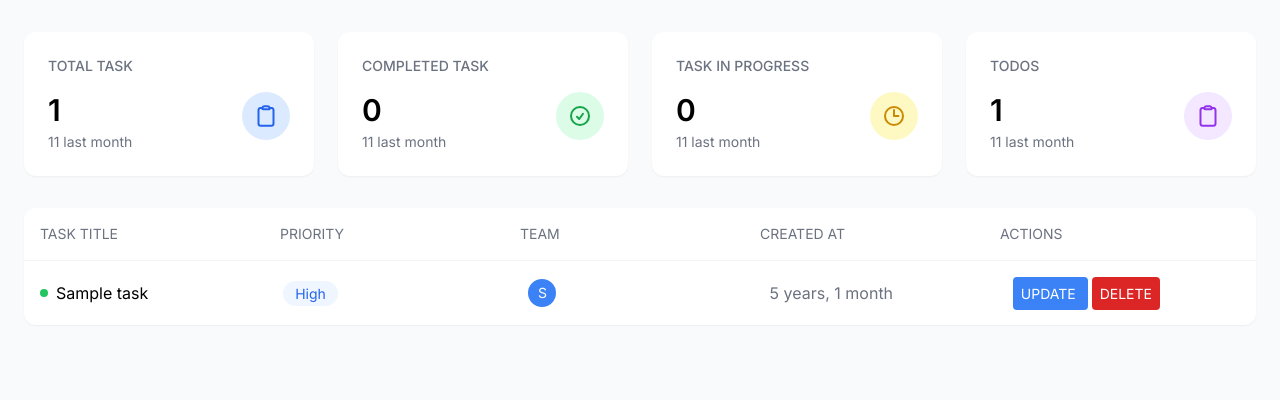
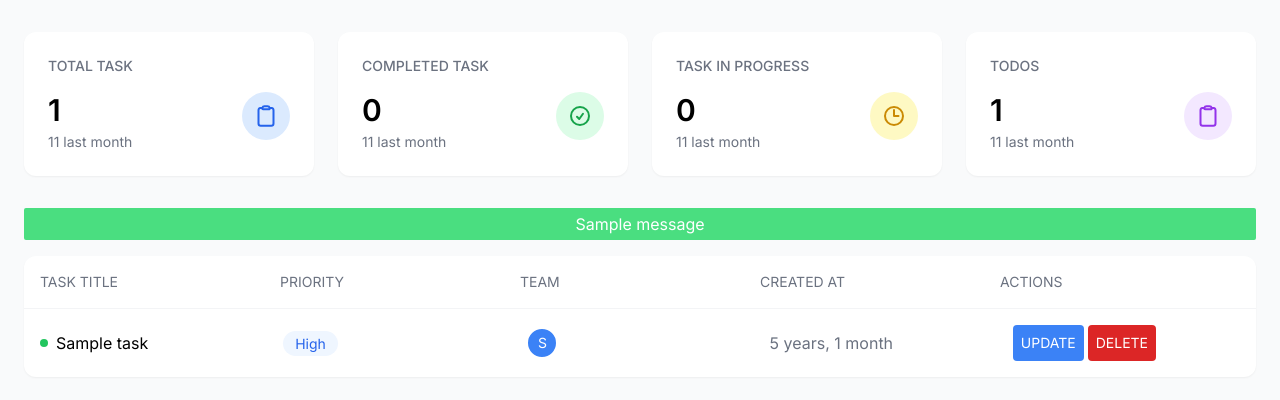
Before and after one commit to dabananda/task_management, a Django app: page /tasks/admin-dashboard/ in a window 1280 px wide. Shown: the part 64-464 px from the top of the page. Run offline with Django 5.2, Linux system fonts and the light colour scheme; tables that the repository leaves empty hold one stand-in row (values such as "Sample post"); one stand-in notice (Sample message) is shown.

Commit message:
Added delete method

```diff
--- a/static/css/output.css
+++ b/static/css/output.css
@@ -1006,6 +1006,11 @@ video {
   background-color: rgb(245 158 11 / var(--tw-bg-opacity, 1));
 }
 
+.bg-red-400 {
+  --tw-bg-opacity: 1;
+  background-color: rgb(248 113 113 / var(--tw-bg-opacity, 1));
+}
+
 .p-2 {
   padding: 0.5rem;
 }
--- a/tasks/templates/dashboard/admin-dashboard.html
+++ b/tasks/templates/dashboard/admin-dashboard.html
@@ -34,14 +34,22 @@ Dashboard{%endblock title %} {% block tasks %}
         {% endfor %}
       </div>
       <div class="text-gray-500">{{task.created_at|timesince}}</div>
-      <div>
+      <div class="flex">
         <a
           href="{% url 'update-task' task.id %}"
           class="px-2 py-2 bg-blue-500 text-white text-sm rounded me-1"
         >
           UPDATE
         </a>
-        <a class="px-2 py-2 bg-red-600 text-white text-sm rounded"> DELETE </a>
+        <form action="{% url 'delete-task' task.id %}" method="POST">
+          {% csrf_token %}
+          <button
+            type="submit"
+            class="px-2 py-2 bg-red-600 text-white text-sm rounded"
+          >
+            DELETE
+          </button>
+        </form>
       </div>
     </div>
     {% endfor %}
--- a/tasks/templates/dashboard/dashboard.html
+++ b/tasks/templates/dashboard/dashboard.html
@@ -174,6 +174,15 @@
         </div>
 
         <!-- Task Table  -->
+        <div>
+          {% if messages %} {% for message in messages %}
+          <div
+            class="px-2 py-1 rounded-sm text-center text-white mb-4 {% if message.tags == 'success' %}bg-green-400{% endif %} {% if message.tags == 'error' %}bg-red-500{% endif %}"
+          >
+            {{message}}
+          </div>
+          {% endfor %} {% endif %}
+        </div>
         {% block tasks %}{% endblock tasks %}
       </main>
     </div>
--- a/tasks/urls.py
+++ b/tasks/urls.py
@@ -1,10 +1,11 @@
 from django.urls import path
-from tasks.views import show_task, admin_dashboard, user_dashboard, create_task, update_task
+from tasks.views import show_task, admin_dashboard, user_dashboard, create_task, update_task, delete_task
 
 urlpatterns = [
     path('', show_task),
     path('admin-dashboard/', admin_dashboard, name="admin-dashboard"),
     path('user-dashboard/', user_dashboard, name="user-dashboard"),
     path('create-task/', create_task, name="create-task"),
-    path('update-task/<int:id>', update_task, name="update-task")
+    path('update-task/<int:id>', update_task, name="update-task"),
+    path('delete-task/<int:id>', delete_task, name="delete-task")
 ]
--- a/tasks/views.py
+++ b/tasks/views.py
@@ -85,3 +85,14 @@ def update_task(request, id):
 
     context = {"task_form": task_form, "task_detail_form": task_detail_form}
     return render(request, "task-form.html", context)
+
+
+def delete_task(request, id):
+    if request.method == "POST":
+        task = Task.objects.get(id=id)
+        task.delete()
+        messages.success(request, "Task deleted successfully")
+        return redirect("admin-dashboard")
+    else:
+        messages.error(request, "Something went wrong!")
+        return redirect("admin-dashboard")
```
